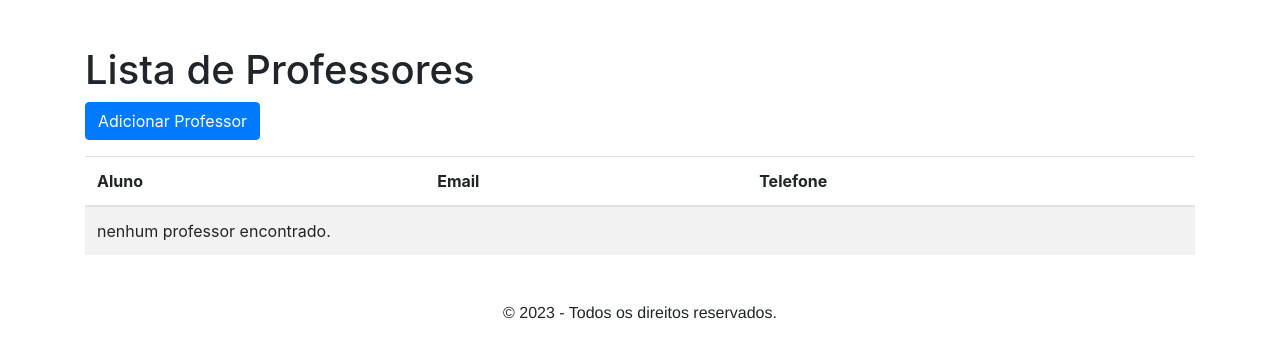
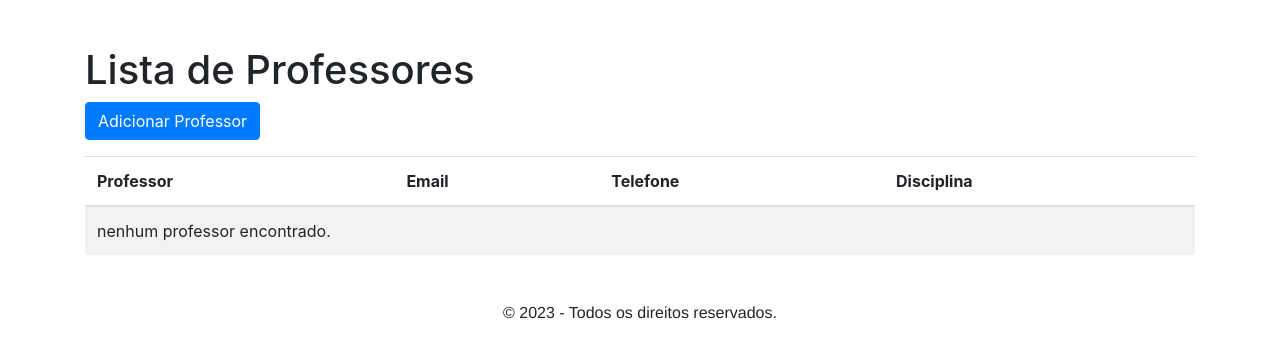
Before and after one commit to jonas-thiago/aula3-django-teste2, a Django app: page /professor in a window 1280 px wide. Shown: the part 40-398 px from the top of the page. Run offline with Django 5.2, Linux system fonts and the light colour scheme; data that the repository does not hold is empty; some libraries are stand-ins or nearby versions.

Commit message:
version-complete
finalizado, faltando colocar as mensagens

```diff
--- a/main/forms.py
+++ b/main/forms.py
@@ -22,10 +22,6 @@ class AlunoForm(forms.ModelForm):
 
 
 class ProfessorForm(forms.ModelForm):
-    # Mascara do telefone(funciona com JS.)
-    telefone = forms.CharField(widget=forms.TextInput(attrs={'minlength':'15', 'maxlength':'15','onkeyup':'handlePhone(event)'}))
-    # Calendário no input
-    data_nascimento = forms.DateField(widget=forms.TextInput(attrs={'type':'date'}))
 
     class Meta:
         model = Professor
--- a/main/templates/main/alunos.html
+++ b/main/templates/main/alunos.html
@@ -21,7 +21,7 @@
                         <td>{{ aluno.email }}</td>
                         <td>{{ aluno.telefone }}</td>
                         <td><a href="/aluno/{{aluno.id}}/update/"><span><i class="fas fa-edit"></i></span></td>
-                        <td><a href="/delete/{{aluno.id}}"><span><i class="fas fa-trash"></i></span></td>
+                        <td><a href="/delete_aluno/{{aluno.id}}"><span><i class="fas fa-trash"></i></span></td>
                     </tr>
             {% empty %}
                 <tr>
--- a/main/templates/main/professor.html
+++ b/main/templates/main/professor.html
@@ -9,9 +9,10 @@
         <table class="table table-striped">
             <thead>
                 <tr>
-                    <th scope="col">Aluno</th>
+                    <th scope="col">Professor</th>
                     <th scope="col">Email</th>
                     <th scope="col">Telefone</th>
+                    <th scope="col">Disciplina</th>
                 </tr>
             </thead>
             <tbody>
@@ -20,8 +21,9 @@
                         <td><a href="/professorID/{{professor.id}}">{{ professor.nome_professor }}</td>
                         <td>{{ professor.email_professor }}</td>
                         <td>{{ professor.telefone_professor }}</td>
+                        <td>{{ professor.disciplina }}</td>
                         <td><a href="/professor/{{professor.id}}/update/"><span><i class="fas fa-edit"></i></span></td>
-                        <td><a href="/delete/{{professor.id}}"><span><i class="fas fa-trash"></i></span></td>
+                        <td><a href="/delete_professor/{{professor.id}}"><span><i class="fas fa-trash"></i></span></td>
                     </tr>
             {% empty %}
                 <tr>
--- a/main/templates/main/professor_form.html
+++ b/main/templates/main/professor_form.html
@@ -5,7 +5,7 @@
     <div class="container">
         <h1>Adicionar Professor</h1>
         <form method="POST">
-            {% csrf_token %}
+            #{% csrf_token %}
             {{form.as_p}}
             <button type="submit" class="btn btn-primary">Salvar</button>
             <a href="{% url 'professor-lista' %}" class="btn btn-secondary">cancelar</a>
--- a/main/urls.py
+++ b/main/urls.py
@@ -13,5 +13,7 @@ urlpatterns = [
     path('aluno/<int:pk>/update/', AlunoUpdateView.as_view(), name='aluno-update'),
     path('professor/create', ProfessorCreateView.as_view(), name='professor-create'),
     path('professor/<int:pk>/update/', ProfessorUpdateView.as_view(), name='professor-update'),
+    path('delete_aluno/<int:id>', views.delete_aluno, name='delete_aluno'),
+    path('delete_professor/<int:id>', views.delete_professor, name='delete_professor'),
 
 ]
--- a/main/views.py
+++ b/main/views.py
@@ -34,9 +34,19 @@ def contato_view(request):
 
     return render(request, 'main/contato.html')
 
-'''def delete_aluno(request):
-    aluno_delete = Aluno.objects.filter(id=id)
-    return render(request, 'main/alunos.html', {'alunos_list':alunos_list})'''
+
+def delete_aluno(request, id):
+    deletar_aluno = Aluno.objects.get(id=id)
+    deletar_aluno.delete()
+
+    return render(request, 'main/alunos.html')
+
+
+def delete_professor(request, id):
+    deletar_professor = Professor.objects.get(id=id)
+    deletar_professor.delete()
+
+    return redirect('/professor')
 
 
 class AlunoCreateView(CreateView):
@@ -71,6 +81,7 @@ class AlunoUpdateView(UpdateView):
     template_name = 'main/aluno_form.html'
     success_url = reverse_lazy('aluno-lista')
 
+
 class ProfessorCreateView(CreateView):
     model = Professor
     form_class = ProfessorForm
```
Also changed, not shown: project/settings.py (+16 -2 lines).
